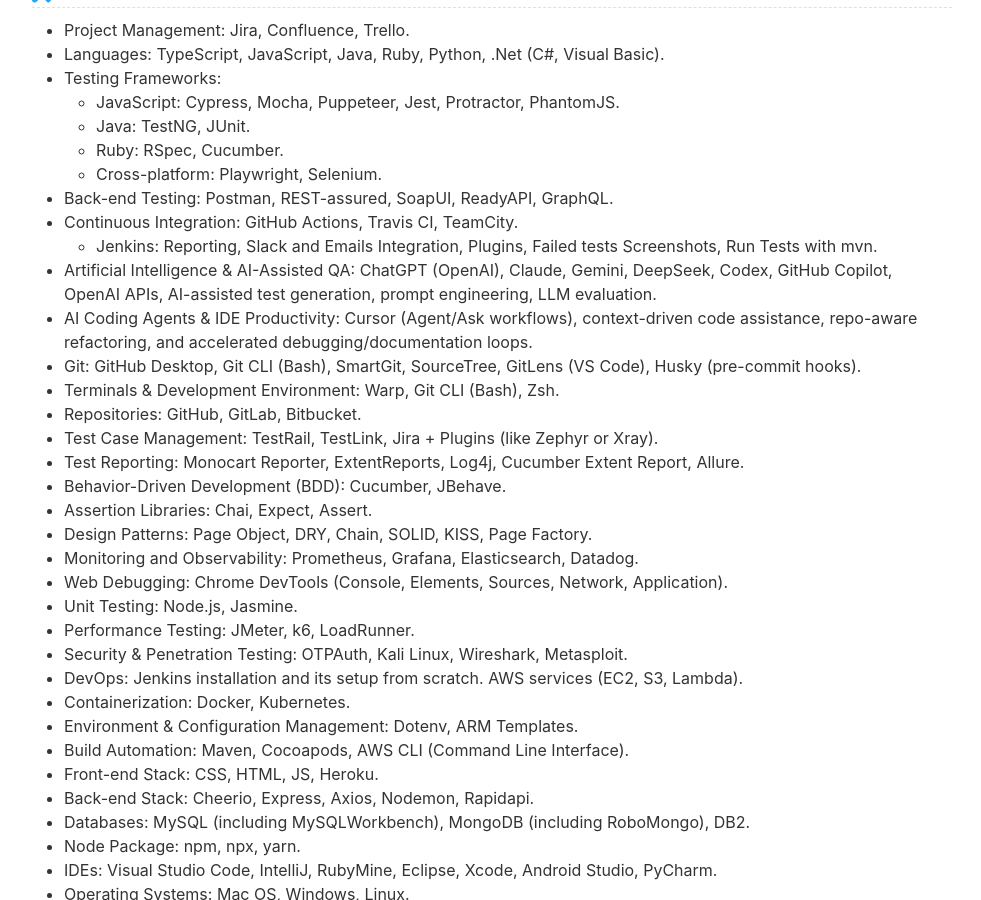
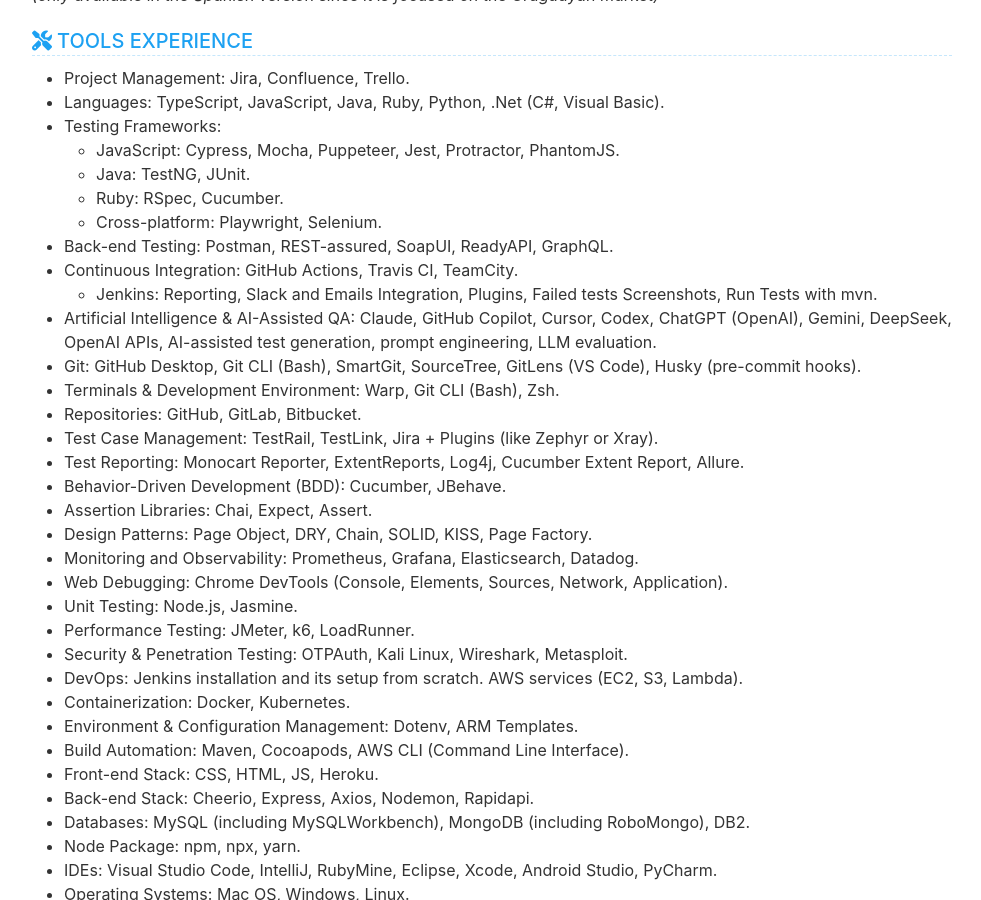
Before and after one commit to cvera08/full-resume, a Jekyll site: the page built from index.html, in a window 1280 px wide and 900 px high, scrolled down 4969 px. Shown: the whole window, without its empty margins (148-1129 px from the left). Built offline with Jekyll 4.4.1, drawn with Linux system fonts in a browser that asks for light colours; some of the changed text lies outside the part shown.

Commit message:
feat: update AI tools and reposition Cursor/Codex usage
Co-authored-by: Cursor <cursoragent@cursor.com>

```diff
--- a/_data/data.yml
+++ b/_data/data.yml
@@ -51,7 +51,7 @@ evaluation:
     <br>
     I’m currently focused on AI-powered testing and intelligent automation strategies, bridging the gap between traditional QA and modern AI workflows.
     <br>
-    I also apply **Cursor + Codex** in day-to-day engineering workflows to speed up test design, refactoring, debugging, and technical documentation while keeping quality gates and review standards high.
+    I also apply **GitHub Copilot + Claude** in day-to-day engineering workflows to speed up test design, refactoring, debugging, and technical documentation while keeping quality gates and review standards high.
 
 interest:
   show: true
@@ -134,6 +134,7 @@ experience:
         - Acted as the **sole QA Automation owner**, defining standards and enabling reliable releases in a large-scale retail platform.
         - Integrated automation into **GitHub Actions CI/CD**, enabling fast, on-demand executions without blocking PR workflows.
         - Reduced full regression execution time from ~1 hour to under 3 minutes.
+        - Leveraged **Cursor + Codex** to accelerate framework refactoring, test design quality, and debugging workflows while maintaining strong review standards.
     - company: Blackpoint - [Cybersecurity]
       date: Feb 2024 - Jan 2025
       role: Automation Technical Lead / Staff Engineer
@@ -299,8 +300,7 @@ organization:
     - Back-end Testing: Postman, REST-assured, SoapUI, ReadyAPI, GraphQL.
     - Continuous Integration: GitHub Actions, Travis CI, TeamCity.
       - Jenkins: Reporting, Slack and Emails Integration, Plugins, Failed tests Screenshots, Run Tests with mvn.
-    - Artificial Intelligence & AI-Assisted QA: ChatGPT (OpenAI), Claude, Gemini, DeepSeek, Codex, GitHub Copilot, OpenAI APIs, AI-assisted test generation, prompt engineering, LLM evaluation.
-    - AI Coding Agents & IDE Productivity: Cursor (Agent/Ask workflows), context-driven code assistance, repo-aware refactoring, and accelerated debugging/documentation loops.
+    - Artificial Intelligence & AI-Assisted QA: Claude, GitHub Copilot, Cursor, Codex, ChatGPT (OpenAI), Gemini, DeepSeek, OpenAI APIs, AI-assisted test generation, prompt engineering, LLM evaluation.
     - Git: GitHub Desktop, Git CLI (Bash), SmartGit, SourceTree, GitLens (VS Code), Husky (pre-commit hooks).
     - Terminals & Development Environment: Warp, Git CLI (Bash), Zsh.
     - Repositories: GitHub, GitLab, Bitbucket.
```
